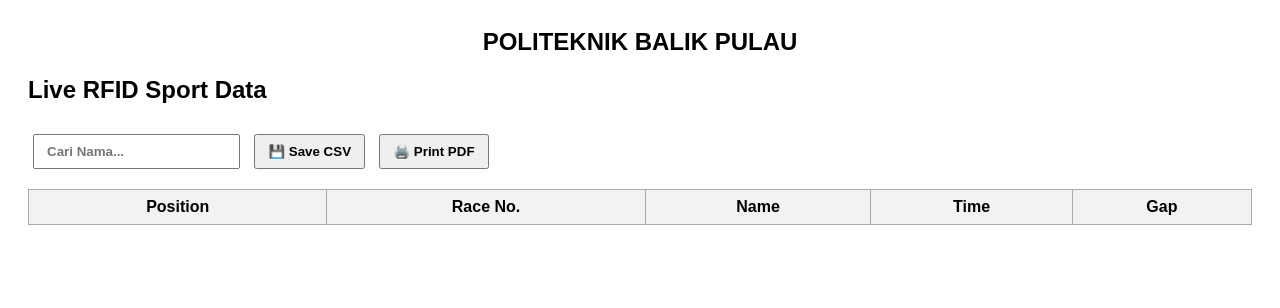
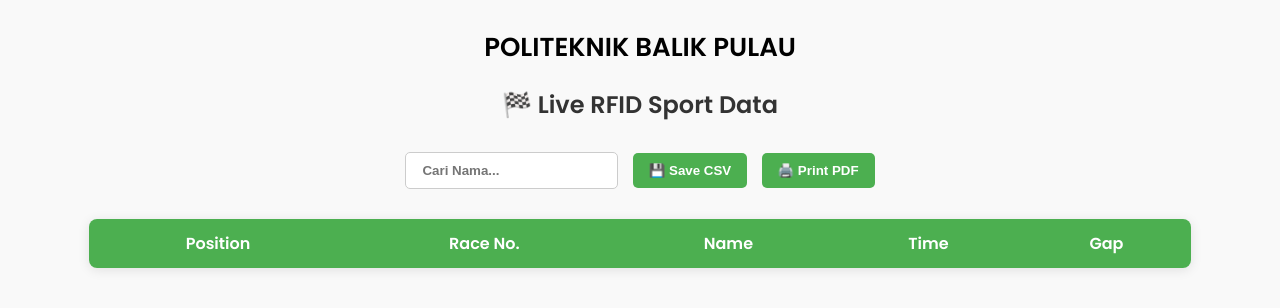
Before and after one commit to zharfycode/rfidsporttimer, a plain HTML site: page index.html in a window 1280 px wide. Drawn offline with Linux system fonts and the light colour scheme; no server answers.

Commit message:
Update index.html

```diff
--- a/index.html
+++ b/index.html
@@ -2,23 +2,98 @@
 <html>
 <head>
   <title>RFID Sport Data - Live Results</title>
+
+  <!-- Import Google Fonts -->
+  <link href="https://fonts.googleapis.com/css2?family=Poppins:wght@400;600&display=swap" rel="stylesheet">
+
   <style>
-    body { font-family: sans-serif; padding: 20px; }
-    table { width: 100%; border-collapse: collapse; margin-top: 10px; }
-    th, td { border: 1px solid #aaa; padding: 8px; text-align: center; }
-    th { background-color: #f2f2f2; }
-    input, button { margin: 10px 5px; padding: 8px 12px; font-weight: bold; }
-    .header { text-align: center; font-size: 24px; font-weight: bold; margin-bottom: 5px; }
+    body {
+      font-family: 'Poppins', sans-serif;
+      background: #f9f9f9;
+      padding: 20px;
+    }
+
+    .header {
+      text-align: center;
+      font-size: 26px;
+      font-weight: 600;
+      margin-bottom: 10px;
+    }
+
+    h2 {
+      text-align: center;
+      color: #333;
+      margin-bottom: 20px;
+    }
+
+    .controls {
+      text-align: center;
+      margin-bottom: 20px;
+    }
+
+    input, button {
+      margin: 10px 5px;
+      padding: 10px 16px;
+      border: none;
+      border-radius: 5px;
+      font-weight: 600;
+      cursor: pointer;
+      transition: 0.3s;
+    }
+
+    input {
+      border: 1px solid #ccc;
+    }
+
+    button {
+      background-color: #4CAF50;
+      color: white;
+    }
+
+    button:hover {
+      background-color: #45a049;
+    }
+
+    table {
+      width: 90%;
+      margin: auto;
+      border-collapse: separate;
+      border-spacing: 0;
+      box-shadow: 0 2px 12px rgba(0,0,0,0.1);
+      border-radius: 8px;
+      overflow: hidden;
+      background: #fff;
+    }
+
+    th {
+      background-color: #4CAF50;
+      color: white;
+      padding: 12px;
+    }
+
+    td {
+      padding: 12px;
+      border-bottom: 1px solid #eee;
+    }
+
+    tr:hover {
+      background-color: #f1f1f1;
+    }
   </style>
 </head>
+
 <body>
 
-<div class="header">POLITEKNIK BALIK PULAU</div>
-<h2>Live RFID Sport Data</h2>
+<div class="header">
+   POLITEKNIK BALIK PULAU
+</div>
+<h2>🏁 Live RFID Sport Data</h2>
 
-<input type="text" id="searchInput" placeholder="Cari Nama..." oninput="searchTable()">
-<button onclick="exportToCSV()">💾 Save CSV</button>
-<button onclick="window.print()">🖨️ Print PDF</button>
+<div class="controls">
+  <input type="text" id="searchInput" placeholder="Cari Nama..." oninput="searchTable()">
+  <button onclick="exportToCSV()">💾 Save CSV</button>
+  <button onclick="window.print()">🖨️ Print PDF</button>
+</div>
 
 <table id="dataTable">
   <thead>
@@ -60,7 +135,7 @@
       const minLength = Math.min(timeData.length, userData.length);
       for (let i = 0; i < minLength; i++) {
         combinedData.push({
-          raceNo: "B" + String(i+1).padStart(3, '0'),  // Example Race No.
+          raceNo: "B" + String(i+1).padStart(3, '0'),
           name: userData[i],
           time: timeData[i]
         });
```
